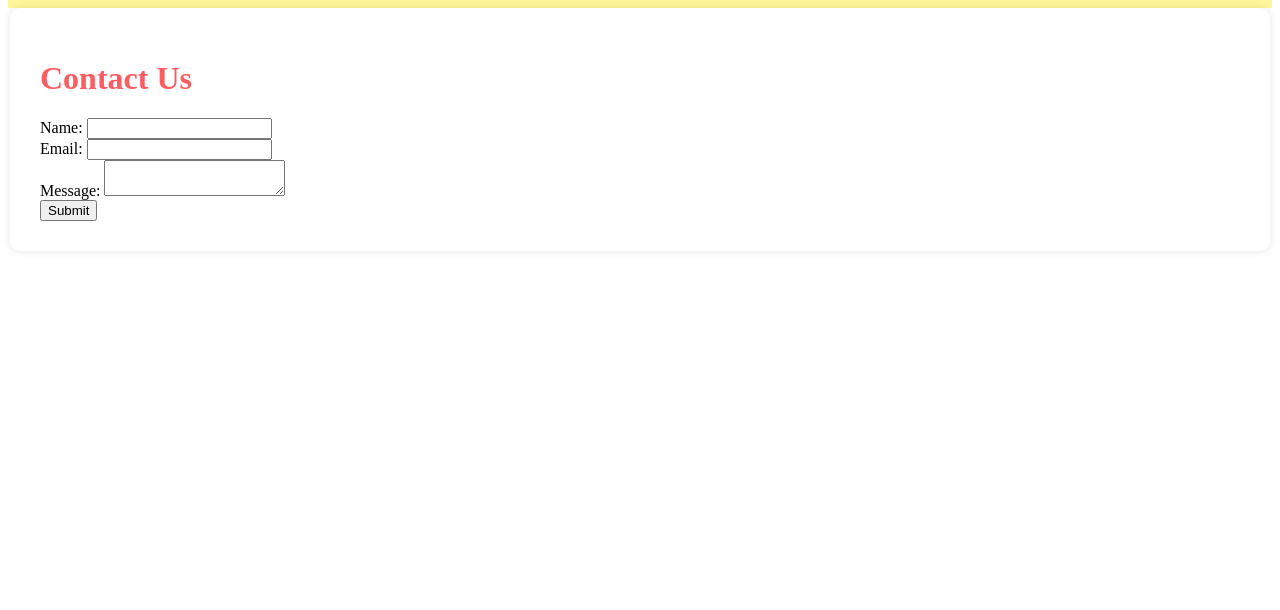
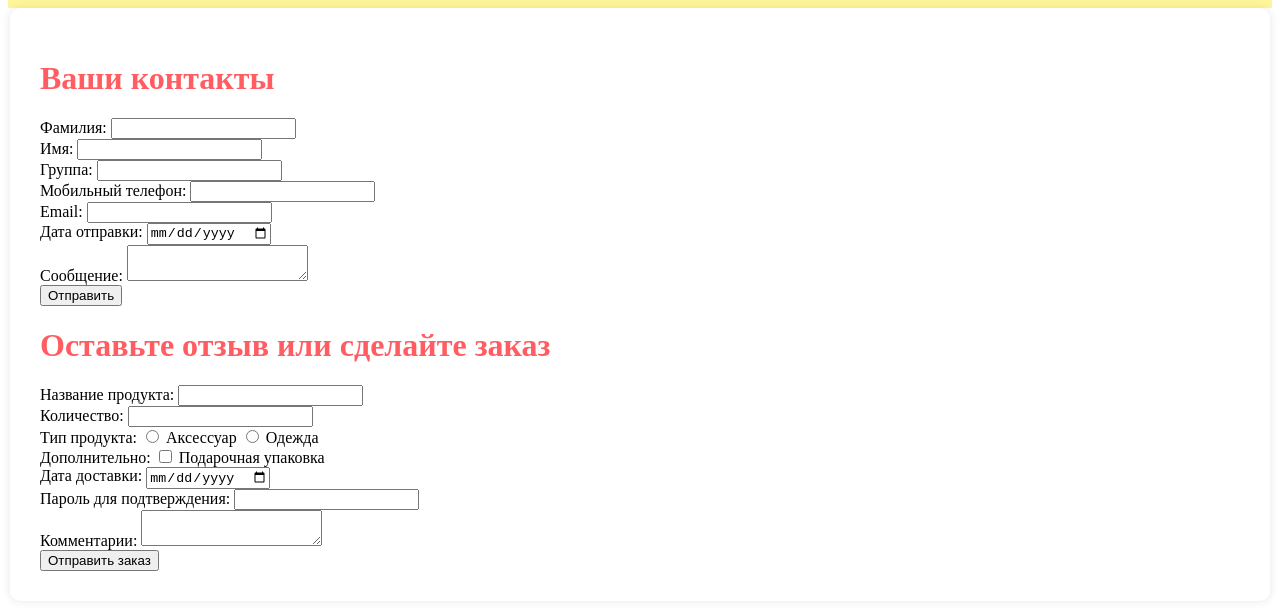
Before and after one commit to Holunna/molly_kr2, a website: page public/pages/contact.html in a window 1280 px wide. Shown: the part 152-762 px from the top of the page. Drawn offline with Linux system fonts and the light colour scheme.

Commit message:
добавила и отредактировала, надо еще добавить

```diff
--- a/public/pages/contact.html
+++ b/public/pages/contact.html
@@ -10,13 +10,13 @@
   </head>
 
   <body>
-    <div id="rami"></div>
+    <div id="holly"></div>
 
     <script>
       fetch("../nav.html")
         .then((response) => response.text())
         .then((data) => {
-          document.getElementById("rami").innerHTML = data;
+          document.getElementById("holly").innerHTML = data;
 
           document.querySelectorAll(".nav-link").forEach((link) => {
             if (link.href === window.location.href) {
@@ -27,18 +27,72 @@
     </script>
 
     <main>
-      <h1>Contact Us</h1>
+      <h1>Ваши контакты</h1>
       <form action="submit-data.php" method="POST">
-        <label for="name">Name:</label>
-        <input type="text" id="name" name="name" /><br />
+        <label for="surname">Фамилия:</label>
+        <input type="text" id="surname" name="surname" required /><br />
+
+        <label for="name">Имя:</label>
+        <input type="text" id="name" name="name" required /><br />
+
+        <label for="group">Группа:</label>
+        <input type="text" id="group" name="group" /><br />
+
+        <label for="phone">Мобильный телефон:</label>
+        <input type="tel" id="phone" name="phone" required /><br />
 
         <label for="email">Email:</label>
-        <input type="email" id="email" name="email" /><br />
+        <input type="email" id="email" name="email" required /><br />
 
-        <label for="message">Message:</label>
+        <label for="date">Дата отправки:</label>
+        <input type="date" id="date" name="date" /><br />
+
+        <label for="message">Сообщение:</label>
         <textarea id="message" name="message"></textarea><br />
 
-        <button type="submit">Submit</button>
+        <button type="submit">Отправить</button>
+      </form>
+
+      <h1>Оставьте отзыв или сделайте заказ</h1>
+      <form action="submit-order.php" method="POST">
+        <label for="product">Название продукта:</label>
+        <input type="text" id="product" name="product" required /><br />
+
+        <label for="quantity">Количество:</label>
+        <input type="number" id="quantity" name="quantity" required /><br />
+
+        <label>Тип продукта:</label>
+        <input
+          type="radio"
+          id="accessory"
+          name="product_type"
+          value="accessory"
+        />
+        <label for="accessory">Аксессуар</label>
+        <input
+          type="radio"
+          id="clothing"
+          name="product_type"
+          value="clothing"
+        />
+        <label for="clothing">Одежда</label><br />
+
+        <label for="extras">Дополнительно:</label>
+        <input type="checkbox" id="gift_wrap" name="extras" value="gift_wrap" />
+        <label for="gift_wrap">Подарочная упаковка</label><br />
+
+        <label for="date">Дата доставки:</label>
+        <input type="date" id="date" name="date" /><br />
+
+        <label for="password">Пароль для подтверждения:</label>
+        <input type="password" id="password" name="password" /><br />
+
+        <input type="hidden" name="order_id" value="12345" />
+
+        <label for="comments">Комментарии:</label>
+        <textarea id="comments" name="comments"></textarea><br />
+
+        <button type="submit">Отправить заказ</button>
       </form>
     </main>
   </body>
```
